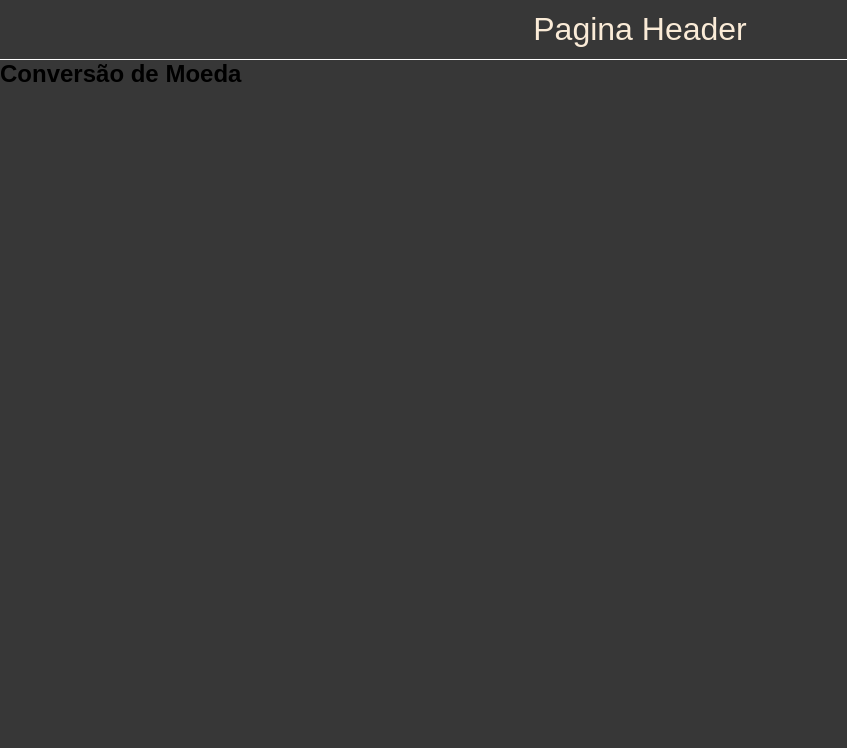
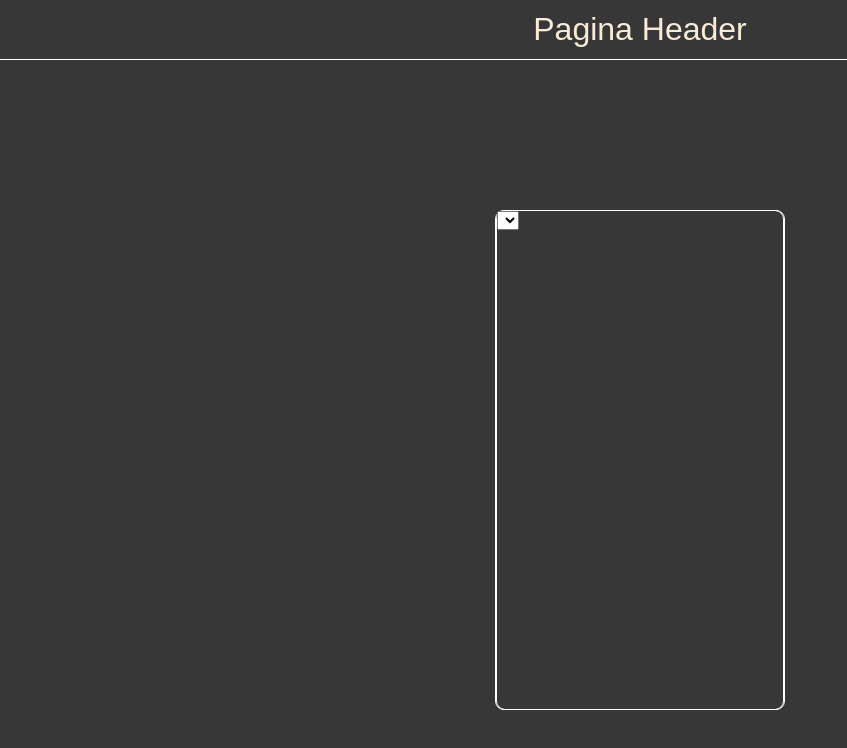
Before and after one commit to Patrick-Hoff/Project-requisition-api, a React (Vite) app: page /conversao in a window 1280 px wide. Shown: the top 748 px of the page, without its empty margins (0-847 px from the left). Built offline with nearby package versions, Linux system fonts and the light colour scheme.

Commit message:
ACESS KEY INVISIBLE

```diff
--- /dev/null
+++ b/src/components/CardConversao/Index.jsx
@@ -0,0 +1,15 @@
+import './style.css'
+
+function CardConversao() {
+    return (
+        <div className='container'>
+            <div>
+                <select name="" id="">
+                    <option value=""></option>
+                </select>
+            </div>
+        </div>
+    )
+}
+
+export default CardConversao
--- /dev/null
+++ b/src/components/CardConversao/style.css
@@ -0,0 +1,14 @@
+.container {
+    width: 100%;
+    height: 100%;
+    display: flex;
+    align-items: center;
+    justify-content: center;
+}
+
+.container div {
+    height: 500px;
+    width: 290px;
+    border-radius: 9px;
+    border: 1px solid white;
+}
--- a/src/pages/Clima/Index.jsx
+++ b/src/pages/Clima/Index.jsx
@@ -1,41 +1,50 @@
 import './style.css';
-
-
 import { useState, useEffect } from "react";
 import Card from "../../components/CardClima/Index";
-import Loader from "../../components/Loader/Index"
-
+import Loader from "../../components/Loader/Index";
 
 function Clima() {
-    const [erro, setErro] = useState(false)
+    const [erro, setErro] = useState(false);
     const [dadosClima, setDadosClima] = useState(null);
-    const [password] = useState('b1b15e88fa797225412429c1c50c122a1');
-    const [city, getCity] = useState('')
-    const [useMin, getMin] = useState()
-    const [useMax, getMax] = useState()
-    const [atual, getAtual] = useState()
-    const [useCity, getUseCity] = useState('osasco')
+    const [password] = useState(import.meta.env.VITE_ACCESS_KEY_CLIMA);
+    const [city, getCity] = useState('');
+    const [useMin, getMin] = useState();
+    const [useMax, getMax] = useState();
+    const [atual, getAtual] = useState();
+    const [useCity, getUseCity] = useState('osasco');
 
     useEffect(() => {
+        // Verifica se a chave da API foi carregada
+        if (!password) {
+            console.error('Chave da API não encontrada!');
+            setErro(true);
+            return;
+        }
 
+        // Fazendo a requisição à API
         fetch(`https://api.openweathermap.org/data/2.5/forecast?q=${useCity}&appid=${password}&lang=pt_br`)
-            .then(dados => dados.json())
+            .then(resposta => resposta.json())
             .then(dados => {
                 if (dados.cod === "404") {
-                    setErro(true)
-                    setDadosClima(null)
-                } else if (getUseCity == '') {
-                    setErro(true)
+                    // Se a cidade não for encontrada
+                    setErro(true);
+                    setDadosClima(null);
+                } else if (!dados.list || dados.list.length === 0) {
+                    // Se não houver previsão de tempo válida
+                    setErro(true);
+                    setDadosClima(null);
                 } else {
-                    setDadosClima(dados); // Armazenando os dados no estado
-                    setErro(false)
-                    getAtual(dados.list[0].main.temp)
-                    getMin(dados.list[0].main.temp_min)
-                    getMax(dados.list[0].main.temp_max)
+                    // Armazena os dados no estado
+                    setDadosClima(dados);
+                    setErro(false);
+                    getAtual(dados.list[0].main.temp);
+                    getMin(dados.list[0].main.temp_min);
+                    getMax(dados.list[0].main.temp_max);
                 }
             })
             .catch((error) => {
-                error
+                console.error('Erro ao buscar os dados do clima:', error);
+                setErro(true);
             });
     }, [useCity, password]);
 
@@ -45,11 +54,10 @@ function Clima() {
             setErro(true);
             return; // Não envia a requisição se o campo estiver vazio
         } else {
-            setErro(false)
+            setErro(false);
         }
         getUseCity(city);
     }
-
 
     return (
         <div className="containerClima">
@@ -62,18 +70,19 @@ function Clima() {
                 />
             ) : dadosClima ? (
                 <Card
-                    img={`https://openweathermap.org/img/wn/${dadosClima.list[0].weather[0].icon}@2x.png`} // Exemplo de como pegar o ícone
-                    previsao={dadosClima.list[0].weather[0].description} // Exemplo de previsão
+                    img={`https://openweathermap.org/img/wn/${dadosClima.list[0].weather[0].icon}@2x.png`} // Pega o ícone
+                    previsao={dadosClima.list[0].weather[0].description} // Previsão do tempo
                     local={dadosClima.city.name} // Nome da cidade
                     form={form}
                     change={(e) => getCity(e.target.value)}
-                    temperatura={Math.trunc(atual) - 273}
-                    temperaturamin={Math.trunc(useMin) - 273}
-                    temperaturamax={Math.trunc(useMax) - 273}
+                    // Converte as temperaturas de Kelvin para Celsius
+                    temperatura={Math.round(atual - 273)} // Temperatura atual
+                    temperaturamin={Math.round(useMin - 273)} // Temperatura mínima
+                    temperaturamax={Math.round(useMax - 273)} // Temperatura máxima
                     submitForm={form}
                 />
             ) : (
-                <Loader /> // Exibindo uma mensagem enquanto os dados não são carregados
+                <Loader /> // Exibe um loader enquanto os dados são carregados
             )}
         </div>
     );
--- a/src/pages/Conversao/Index.jsx
+++ b/src/pages/Conversao/Index.jsx
@@ -1,7 +1,11 @@
+import Card from '../../components/CardConversao/Index'
+
+import './style.css'
+
 function Conversao() {
     return (
-        <div>
-            <h2>Conversão de Moeda</h2>
+        <div className='container containerConversao'>
+            <Card />
         </div>
     )
 }
--- a/src/pages/Conversao/style.css
+++ b/src/pages/Conversao/style.css
@@ -0,0 +1,4 @@
+.containerConversao {
+    display: flex;
+    flex-direction: column;
+}
```
Also changed, not shown: 1 other file (tests, documents, lock files or other folders).
